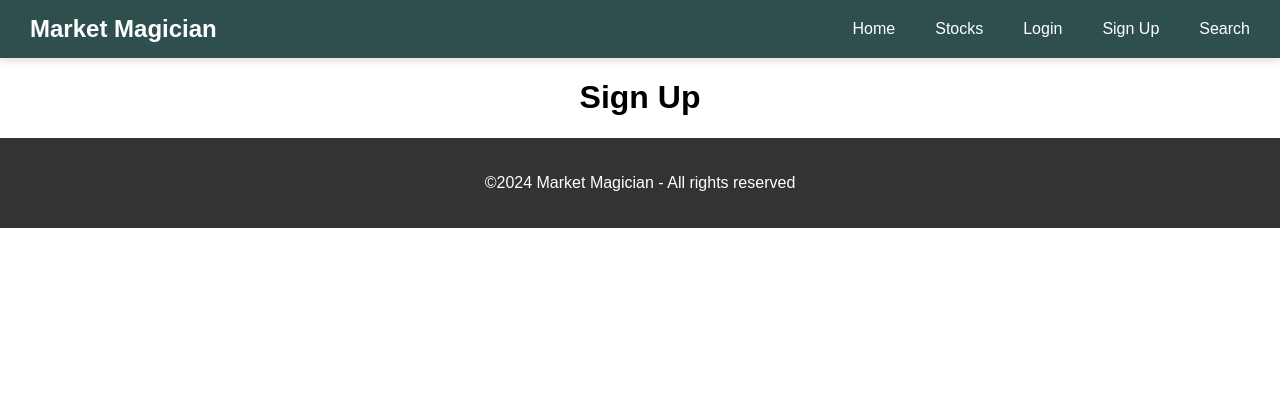
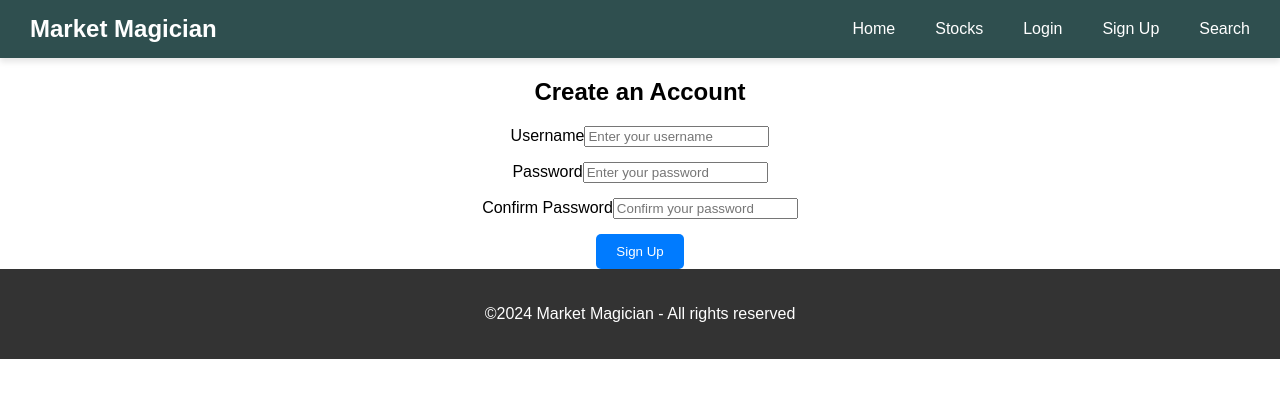
Before and after one commit to htmw/2024-TeamD, a React (Create React App) app in the folder market_magician_dev/frontend/: page /signup in a window 1280 px wide. Shown: the top 398 px of the page. Built offline with nearby package versions, Linux system fonts and the light colour scheme.

Commit message:
modyfied Kassandra's code so it communicates with backend

```diff
--- a/market_magician_dev/frontend/src/pages/SignUp.js
+++ b/market_magician_dev/frontend/src/pages/SignUp.js
@@ -1,8 +1,116 @@
-import React from 'react';
+import React from "react";
+import { Formik, Field, Form, ErrorMessage } from "formik";
+import { useDispatch } from "react-redux";
+import { setCurrentUser } from "../components/userSlice";
+import { validateUserLoginForm } from "../components/validateUserLoginForm";
+
+const validateSignUpForm = (values) => {
+    const errors = validateUserLoginForm(values);
+
+    if (!values.confirmPassword) {
+        errors.confirmPassword = "Required";
+    } else if (values.password !== values.confirmPassword) {
+        errors.confirmPassword = "Passwords must match";
+    }
+
+    return errors;
+};
 
 const SignUp = () => {
-    return <h1>Sign Up</h1>;
+    const dispatch = useDispatch();
+
+    const handleSignUp = async (values, { setSubmitting, setErrors }) => {
+        setSubmitting(true);
+        const requestData = {
+            username: values.username,
+            password: values.password,
+            password_confirm: values.confirmPassword,
+        };
+
+        try {
+            // Send a POST request to the backend
+            const response = await fetch("http://localhost:8000/api/register/" ,{
+                method: "POST",
+                headers: {
+                    "Content-Type": "application/json",
+                },
+                body: JSON.stringify(requestData),
+            });
+
+            // Parse the response as JSON
+            const data = await response.json();
+
+            if (response.ok) {
+                alert(data.message);
+            } else {
+                setErrors(data);
+            }
+        } catch (error) {
+            alert("An unexpected error occurred.  try again later.");
+        } finally {
+            setSubmitting(false);
+        }
+    };
+
+    return (
+        <div className="signup-form">
+            <h2>Create an Account</h2>
+            <Formik
+                initialValues={{
+                    username: "",
+                    password: "",
+                    confirmPassword: "",
+                }}
+                validate={validateSignUpForm}
+                onSubmit={handleSignUp}
+            >
+                <Form>
+                    <div className="form-group">
+                        <label htmlFor="username">Username</label>
+                        <Field
+                            id="username"
+                            name="username"
+                            placeholder="Enter your username"
+                            className="form-control"
+                        />
+                        <ErrorMessage name="username" component="p" className="text-danger" />
+                    </div>
+
+                    <div className="form-group">
+                        <label htmlFor="password">Password</label>
+                        <Field
+                            id="password"
+                            name="password"
+                            type="password"
+                            placeholder="Enter your password"
+                            className="form-control"
+                        />
+                        <ErrorMessage name="password" component="p" className="text-danger" />
+                    </div>
+
+                    <div className="form-group">
+                        <label htmlFor="confirmPassword">Confirm Password</label>
+                        <Field
+                            id="confirmPassword"
+                            name="confirmPassword"
+                            type="password"
+                            placeholder="Confirm your password"
+                            className="form-control"
+                        />
+                        <ErrorMessage
+                            name="confirmPassword"
+                            component="p"
+                            className="text-danger"
+                        />
+                    </div>
+
+                    <button type="submit" className="btn btn-primary">
+                        Sign Up
+                    </button>
+                </Form>
+            </Formik>
+        </div>
+    );
 };
 
-
 export default SignUp;
```
